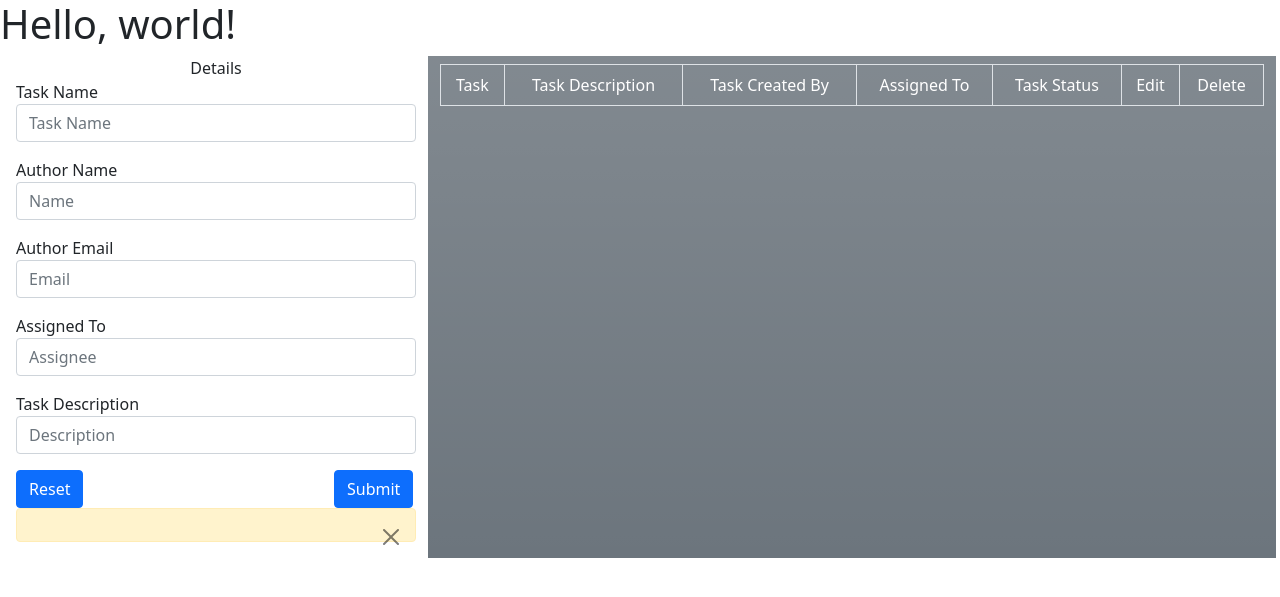
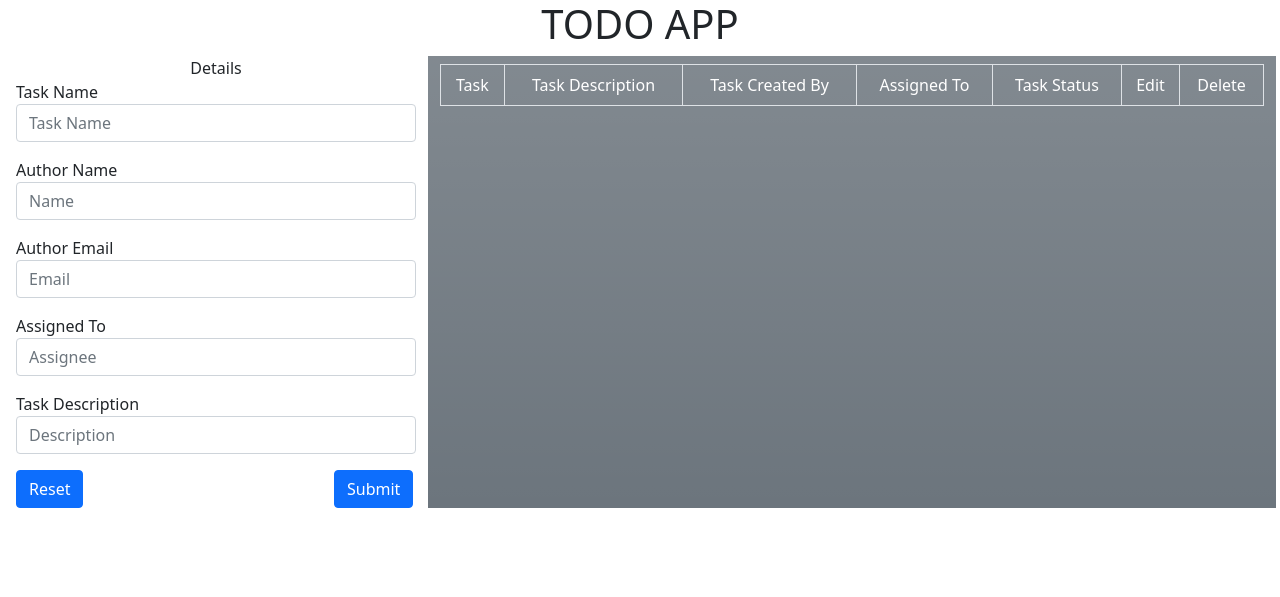
Before and after one commit to Ojas2081/DRF_Todo, a Django app: page / in a window 1280 px wide. Shown: the top 597 px of the page. Run offline with Django 5.2, Linux system fonts and the light colour scheme; data that the repository does not hold is empty; some libraries are stand-ins or nearby versions.

Commit message:
removed the success box and added the title at the centre

```diff
--- a/templates/api_app/index.html
+++ b/templates/api_app/index.html
@@ -16,7 +16,7 @@
     <title>Hello, world!</title>
   </head>
   <body>
-    <h1>Hello, world!</h1>
+     <center> <h1>TODO APP</h1></center>
 
     <div class="row m-1">
       <div class="col-md-4">
@@ -84,7 +84,7 @@
           </div>
           <!-- <div class=""> -->
 
-          <div
+          <!-- <div
             class="alert alert-warning alert-dismissible fade show w-100"
             role="alert"
           >
@@ -95,7 +95,7 @@
               data-bs-dismiss="alert"
               aria-label="Close"
             ></button>
-          </div>
+          </div> -->
           <!-- </div> -->
         </form>
       </div>
```
